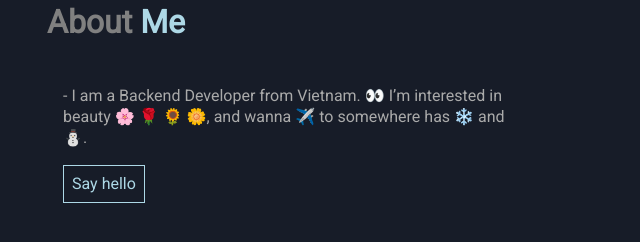
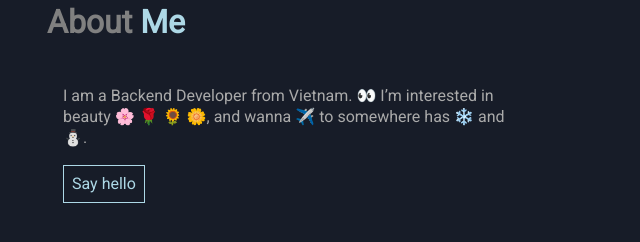
Before and after one commit to realHoangHai/realHoangHai.github.io, a plain HTML site: page index.html in a window 1280 px wide. Both pictures are taken after a click on the link "About". Shown: the part 204-446 px from the top of the page, 129-769 px from the left. Drawn offline with Linux system fonts and the light colour scheme.

Commit message:
update view

```diff
--- a/index.html
+++ b/index.html
@@ -28,7 +28,7 @@
 
 		<div id="about-me">
 			<h1>About <span>Me</span></h1>
-			<p>- I am a Backend Developer from Vietnam. 👀 I’m interested in beauty 🌸 🌹 🌻 🌼, and wanna ✈️ to somewhere has ❄️ and ⛄.<br>
+			<p>I am a Backend Developer from Vietnam. 👀 I’m interested in beauty 🌸 🌹 🌻 🌼, and wanna ✈️ to somewhere has ❄️ and ⛄.<br>
 			<a href="mailto:aflyingpenguin2lth@gmail.com"> Say hello</a></p>
 		</div>
 
```
